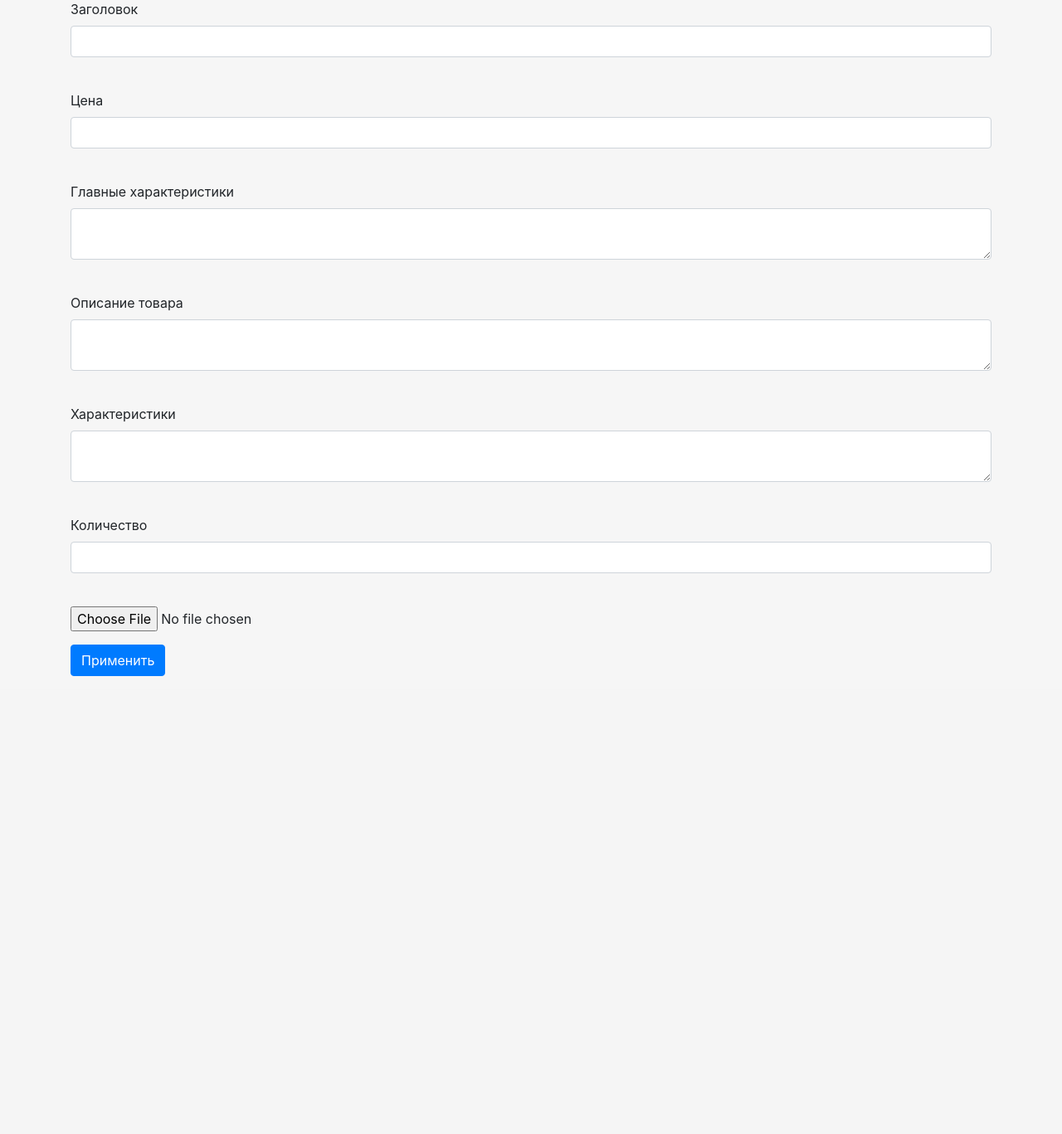
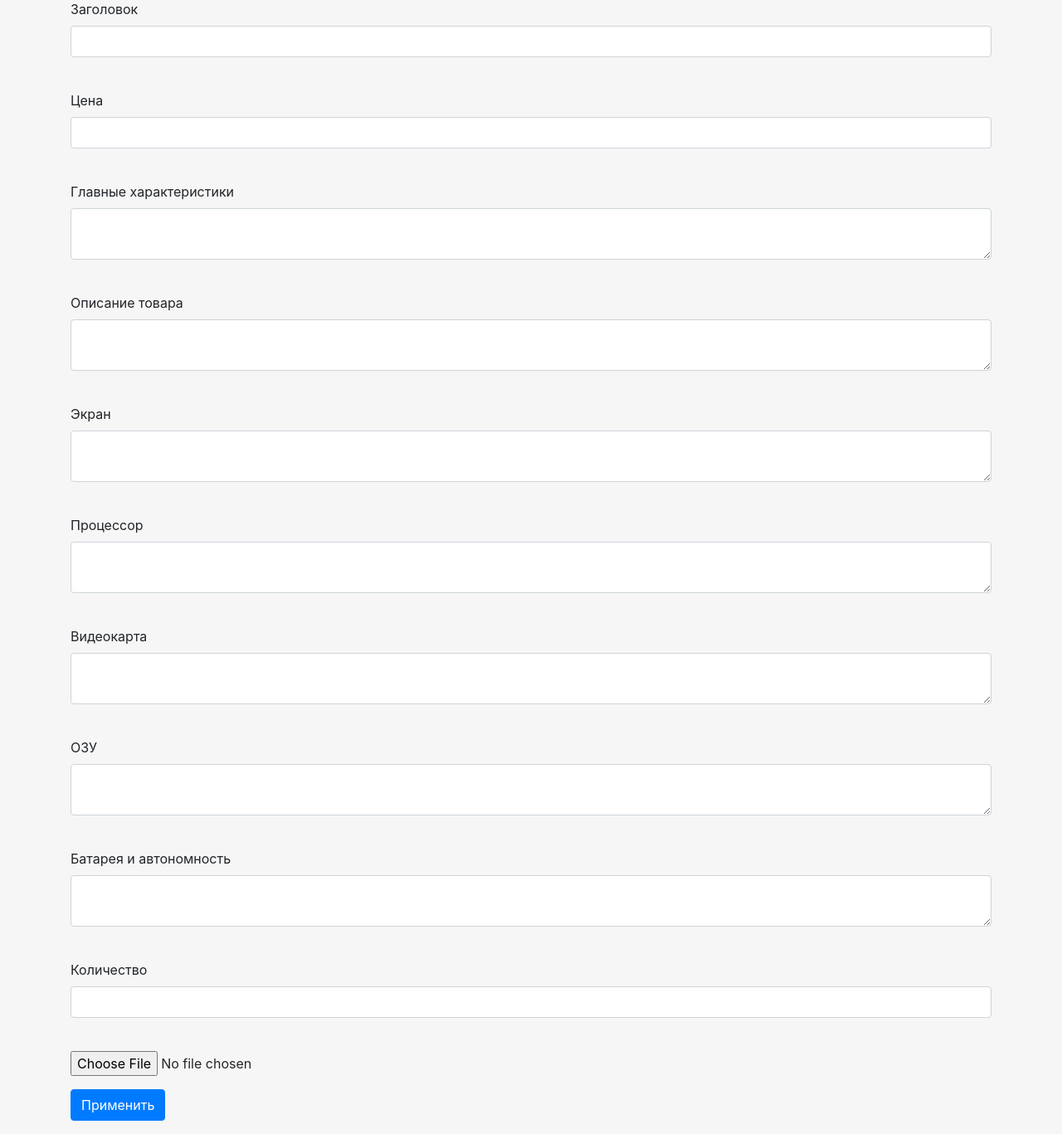
Before and after one commit to KarpovDaniel/flask_project, a Flask app: page /items in a window 1280 px wide. Shown: the part 125-1492 px from the top of the page at 83% size. Before the commit the page ends 940 px from the top, so only its background shows below. Run offline with Flask 2, Linux system fonts and the light colour scheme; a user stored in the database is signed in; some libraries are stand-ins or nearby versions.

Commit message:
Finally design

```diff
--- a/data/items.py
+++ b/data/items.py
@@ -17,7 +17,11 @@ class Items(SqlAlchemyBase, SerializerMixin):
     content = sqlalchemy.Column(sqlalchemy.String, nullable=True)
     created_date = sqlalchemy.Column(sqlalchemy.DateTime, default=datetime.datetime.now)
     user_id = sqlalchemy.Column(sqlalchemy.Integer, sqlalchemy.ForeignKey("users.id"))
-    specifications = sqlalchemy.Column(sqlalchemy.TEXT, nullable=True)
+    display = sqlalchemy.Column(sqlalchemy.String, nullable=True)
+    processor = sqlalchemy.Column(sqlalchemy.String, nullable=True)
+    videoadapter = sqlalchemy.Column(sqlalchemy.String, nullable=True)
+    ram = sqlalchemy.Column(sqlalchemy.String, nullable=True)
+    battery = sqlalchemy.Column(sqlalchemy.String, nullable=True)
     count = sqlalchemy.Column(sqlalchemy.Integer, nullable=True)
     photo = sqlalchemy.Column(sqlalchemy.VARCHAR, nullable=True)
     user = orm.relation('User')
--- a/main.py
+++ b/main.py
@@ -40,7 +40,11 @@ class ItemsForm(FlaskForm):
     main_characteristics = TextAreaField('Главные характеристики')
     content = TextAreaField('Описание товара')
     price = StringField('Цена')
-    specifications = TextAreaField('Характеристики')
+    display = TextAreaField('Экран')
+    processor = TextAreaField('Процессор')
+    videoadapter = TextAreaField('Видеокарта')
+    ram = TextAreaField('ОЗУ')
+    battery = TextAreaField('Батарея и автономность')
     count = IntegerField('Количество')
     submit = SubmitField('Применить')
 
@@ -65,7 +69,6 @@ def add_items():
     form = ItemsForm()
     if request.method == 'POST':
         f = request.files['file']
-        item = items.Items()
         f.save('static/images/image' + str(count_items) + '.png')
         if form.validate_on_submit():
             sessions = db_session.create_session()
@@ -73,7 +76,13 @@ def add_items():
             item.title = form.title.data
             item.content = form.content.data
             item.count = form.count.data
-            item.specifications = form.specifications.data
+            item.display = form.display.data
+            item.processor = form.processor.data
+            item.ram = form.ram.data
+            item.videoadapter = form.videoadapter.data
+            item.battery = form.battery.data
+            item.main_characteristics = form.main_characteristics.data
+            item.price = form.price.data
             item.photo = '/static/images/image' + str(count_items) + '.png'
             current_user.items.append(item)
             sessions.merge(current_user)
@@ -181,7 +190,6 @@ def add_basket():
     return render_template("basket.html", basket=item)
 
 
-
 @app.route("/basket/<int:id>/<int:flag>")
 def edit_basket(id, flag):
     sessions = db_session.create_session()
--- a/templates/base.html
+++ b/templates/base.html
@@ -30,7 +30,7 @@
         <a class="navbar-brand" href="/"><h3>GusShop.AN</h3></a>
         {% if current_user.is_authenticated %}
         {% if current_user.id not in (1, 2) %}
-        <a style="margin-right: -1300px; color: #ffffff;" class="navbar-brand"
+        <a style="color: #ffffff;" class="navbar-brand"
            href="/basket"> Корзина </a>
         {% endif %}
         <a style="background-color: #ffffff; border: 5px solid #ffffff;
--- a/templates/items.html
+++ b/templates/items.html
@@ -32,8 +32,24 @@
     {% endfor %}
     </p>
     <p>
-        {{ form.specifications.label }} <br>
-        {{ form.specifications(class="form-control") }} <br>
+        {{ form.display.label }} <br>
+        {{ form.display(class="form-control") }} <br>
+    </p>
+     <p>
+        {{ form.processor.label }} <br>
+        {{ form.processor(class="form-control") }} <br>
+    </p>
+     <p>
+        {{ form.videoadapter.label }} <br>
+        {{ form.videoadapter(class="form-control") }} <br>
+    </p>
+     <p>
+        {{ form.ram.label }} <br>
+        {{ form.ram(class="form-control") }} <br>
+    </p>
+     <p>
+        {{ form.battery.label }} <br>
+        {{ form.battery(class="form-control") }} <br>
     </p>
     <p>
         {{ form.count.label }} <br>
```
Also changed, not shown: templates/single_item.html (+20 -1 lines), db/blogs.sqlite, static/images/image2.png, static/images/image3.png.
